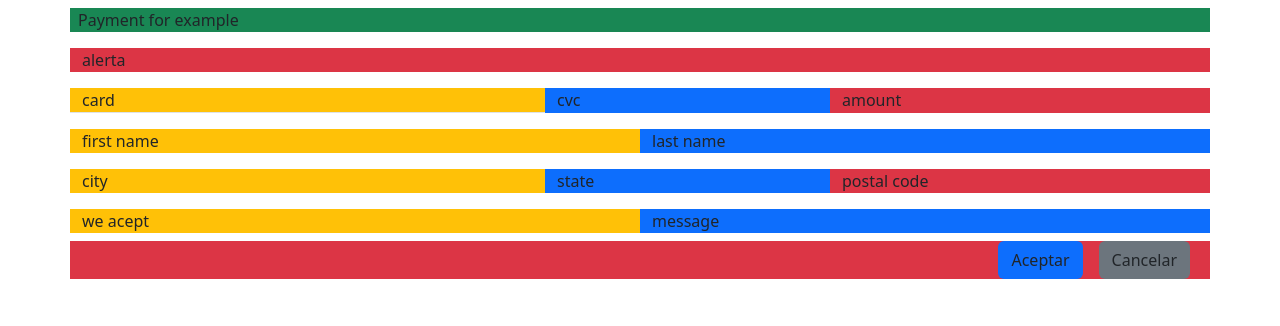
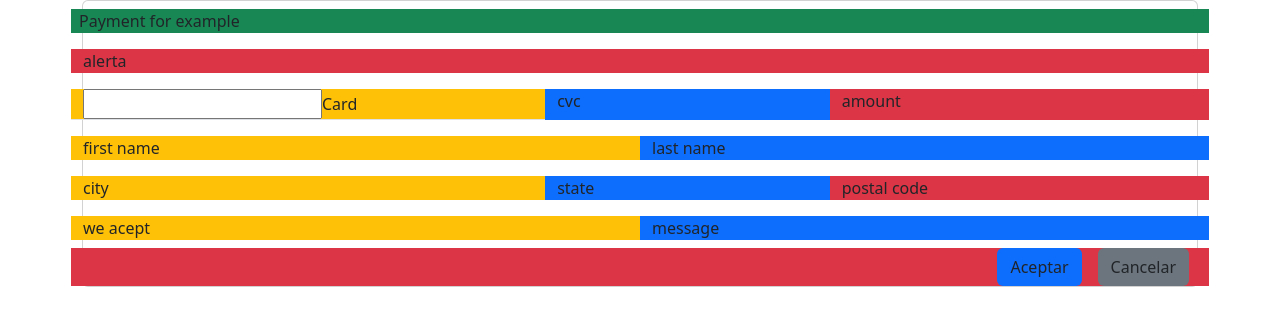
Before and after one commit to E-Vivanco/formulario_bs, a plain HTML site: page index.html in a window 1280 px wide. Drawn offline with nearby package versions, Linux system fonts and the light colour scheme.

Commit message:
act 24 Nov 14:14

```diff
--- a/index.html
+++ b/index.html
@@ -10,35 +10,34 @@
 </head>
 <body>
 <form>
-        <div class="container">
+        <div class="container w-100 h-100">
+        <div class="card w-100 h-100">     <!-- formato card-->
         <div class="row">
-            <div class="col-12 bg-success my-2 px-2">Payment for example</div>
-
-    </div>
-
+            <div class="col-12 bg-success my-2 px-2">Payment for example</div></div>
                 <div  class="row">
                 <div class="col-12 bg-danger my-2">alerta</div>
                 </div>          <!-- aqui va alerta-->
             <div  class="row">
-        <div class="col-5 col-md-5 col-sm-4 bg-warning my-2  border-bottom 2 ">card</div>
+            <div class="col-5 col-md-5 col-sm-4 bg-warning my-2 border-bottom 2 ">
+                <input >Card</div>
             <div class="col-4 col-md-3 col-sm-3 bg-primary my-2">cvc</div>
             <div class="col-3 col-md-4 col-sm-5 bg-danger my-2">amount</div>
-            <!-- aqui va alerta-->
+                <!-- aqui van datos 1-->
             </div>
             <div  class="row">
                 <div class="col-6 col-md-6 col-sm-6 bg-warning my-2 ">first name</div>
                 <div class="col-6 col-md-6 col-sm-6 bg-primary my-2 ">last name</div>
-                <!-- aqui va alerta-->
+                    <!-- aqui van datos 2-->
                 </div>
                 <div  class="row">
                     <div class="col-5 col-md-5 col-sm-4 bg-warning my-2">city</div>
                     <div class="col-4 col-md-3 col-sm-3 bg-primary my-2">state</div>
                     <div class="col-3 col-md-4 col-sm-5 bg-danger my-2">postal code</div>
-            </div>
+                </div> <!-- aqui van datos 3-->
                 <div  class="row">
                     <div class="col-6 col-md-6 col-sm-6 bg-warning my-2">we acept</div>
                     <div class="col-6 col-md-6 col-sm-6 bg-primary my-2">message</div>
-                    <!-- aqui va alerta-->
+                        <!-- aqui van datos 4-->
                     </div>
 
                 <div  class="row ">
@@ -52,6 +51,8 @@
                     </div>
                 </div>
             </div>
+    </div>
+    </div>
 </form>
     <script src="https://cdn.jsdelivr.net/npm/bootstrap@5.2.3/dist/js/bootstrap.bundle.min.js" integrity="sha384-kenU1KFdBIe4zVF0s0G1M5b4hcpxyD9F7jL+jjXkk+Q2h455rYXK/7HAuoJl+0I4" crossorigin="anonymous"></script>
  </body>
```
Lines whose indentation alone changed are shown as unchanged.
